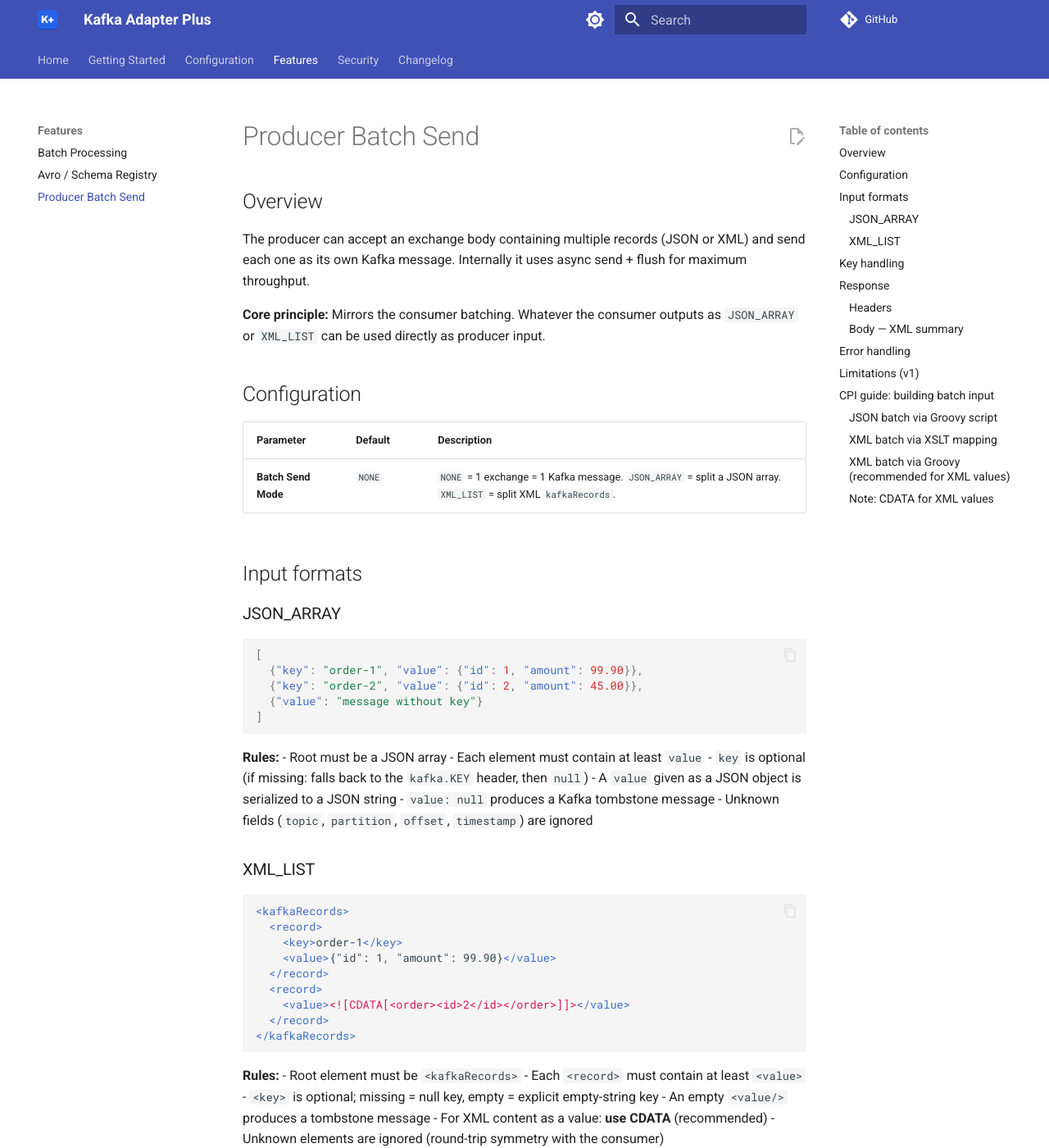
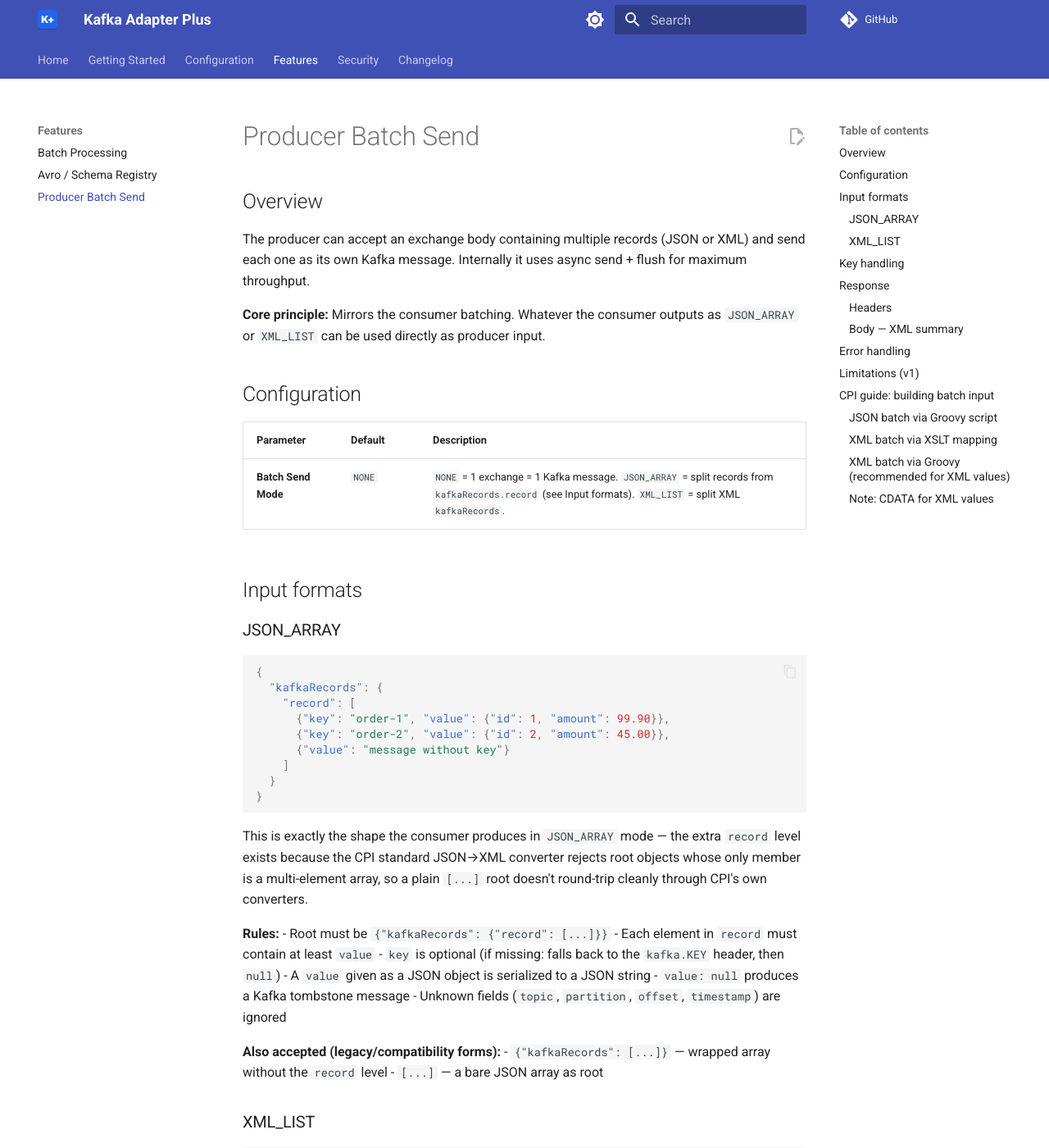
Before and after one commit to FinkeFlo/cpi-kafka-adapter-plus, an MkDocs documentation site: the page built from docs/features/producer-batch.md, in a window 1280 px wide and 1400 px high. Shown: the whole window at 82% size. Built offline with MkDocs 1.6.1 and Material for MkDocs 9.7.7, drawn with Linux system fonts in a browser that asks for light colours; comment, search, counter and statistics services are not loaded; some of the changed text lies outside the part shown.

Commit message:
docs: document actual kafkaRecords.record JSON_ARRAY format
The producer's JSON_ARRAY parsing and the consumer's JSON_ARRAY output
both use {"kafkaRecords":{"record":[...]}} as the canonical shape
(BatchFormatter/BatchParser). The doc previously only showed a bare
JSON array as root, which contradicted the documented 'core principle'
that consumer output can be used directly as producer input, since the
consumer never actually emits a bare array.

- Update JSON_ARRAY example/rules to the kafkaRecords.record shape
- List bare array and {kafkaRecords:[...]} as accepted legacy/compat forms
- Update Groovy batch-building example to build the wrapped structure
- Clarify Batch Send Mode table description

````diff
--- a/docs/features/producer-batch.md
+++ b/docs/features/producer-batch.md
@@ -13,27 +13,40 @@
 
 | Parameter | Default | Description |
 |-----------|---------|-------------|
-| **Batch Send Mode** | `NONE` | `NONE` = 1 exchange = 1 Kafka message. `JSON_ARRAY` = split a JSON array. `XML_LIST` = split XML `kafkaRecords`. |
+| **Batch Send Mode** | `NONE` | `NONE` = 1 exchange = 1 Kafka message. `JSON_ARRAY` = split records from `kafkaRecords.record` (see Input formats). `XML_LIST` = split XML `kafkaRecords`. |
 
 ## Input formats
 
 ### JSON_ARRAY
 
 ```json
-[
-  {"key": "order-1", "value": {"id": 1, "amount": 99.90}},
-  {"key": "order-2", "value": {"id": 2, "amount": 45.00}},
-  {"value": "message without key"}
-]
+{
+  "kafkaRecords": {
+    "record": [
+      {"key": "order-1", "value": {"id": 1, "amount": 99.90}},
+      {"key": "order-2", "value": {"id": 2, "amount": 45.00}},
+      {"value": "message without key"}
+    ]
+  }
+}
 ```
 
+This is exactly the shape the consumer produces in `JSON_ARRAY` mode — the extra
+`record` level exists because the CPI standard JSON→XML converter rejects root
+objects whose only member is a multi-element array, so a plain `[...]` root
+doesn't round-trip cleanly through CPI's own converters.
+
 **Rules:**
-- Root must be a JSON array
-- Each element must contain at least `value`
+- Root must be `{"kafkaRecords": {"record": [...]}}`
+- Each element in `record` must contain at least `value`
 - `key` is optional (if missing: falls back to the `kafka.KEY` header, then `null`)
 - A `value` given as a JSON object is serialized to a JSON string
 - `value: null` produces a Kafka tombstone message
 - Unknown fields (`topic`, `partition`, `offset`, `timestamp`) are ignored
+
+**Also accepted (legacy/compatibility forms):**
+- `{"kafkaRecords": [...]}` — wrapped array without the `record` level
+- `[...]` — a bare JSON array as root
 
 ### XML_LIST
 
@@ -130,7 +143,7 @@
         [key: order.orderId.toString(), value: order]
     }
 
-    message.setBody(new JsonBuilder(batch).toString())
+    message.setBody(new JsonBuilder([kafkaRecords: [record: batch]]).toString())
     return message
 }
 ```
````
